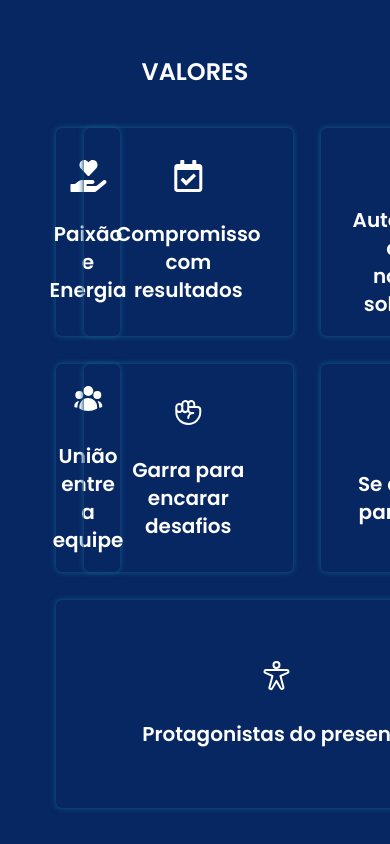
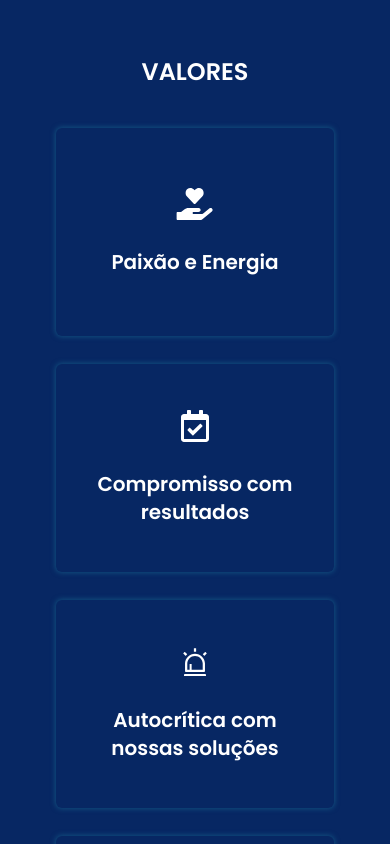
Before and after one commit to softeam-org/landing-page, a Next.js app: page / in a window 390 px wide. Shown: the part 2480-3324 px from the top of the page. Built offline with nearby package versions, Linux system fonts and the light colour scheme.

Commit message:
feat: fix the value cards section responsivity

```diff
--- a/app/components/About/About.tsx
+++ b/app/components/About/About.tsx
@@ -5,7 +5,7 @@ import React from "react";
 import { AiOutlineAlert } from "react-icons/ai";
 import { FaHandHoldingHeart, FaRegCalendarCheck } from "react-icons/fa";
 import { HiUserGroup } from "react-icons/hi2";
-import { PiCastleTurret, PiHandFist, PiSunHorizonDuotone, PiTarget, PiPersonArmsSpread } from "react-icons/pi";
+import { PiCastleTurret, PiHandFist, PiPersonArmsSpread, PiSunHorizonDuotone, PiTarget } from "react-icons/pi";
 
 import MissionVisionCard from "./MissionVision/MissionVisionCard";
 import ValueCard from "./Values/ValueCard";
@@ -60,7 +60,8 @@ function About(): React.JSX.Element {
       <article className="w-full flex flex-col gap-10">
         <h3 className="text-2xl text-center font-semibold">VALORES</h3>
         <div
-          className="grid grid-cols-3 max-md:grid-cols-2 max-xs:grid-cols-1 w-full items-stretch gap-10
+          className="grid grid-cols-3 max-sm:grid-cols-2 max-sm:grid-rows-4
+          max-xs:grid-cols-1 w-full items-stretch gap-10
             max-xl:gap-9 max-lg:gap-7"
         >
           <ValueCard valueIcon={FaHandHoldingHeart} valueName="Paixão e Energia" />
@@ -69,7 +70,7 @@ function About(): React.JSX.Element {
           <ValueCard valueIcon={HiUserGroup} valueName="União entre a equipe" />
           <ValueCard valueIcon={PiHandFist} valueName="Garra para encarar desafios" />
           <ValueCard valueIcon={PiCastleTurret} valueName="Se divertir para criar" />
-          <div className="col-span-3 text-center">
+          <div className="col-span-3 max-sm:col-span-2 max-xs:col-span-1 text-center">
             <ValueCard valueIcon={PiPersonArmsSpread} valueName="Protagonistas do presente" />
           </div>
         </div>
```
